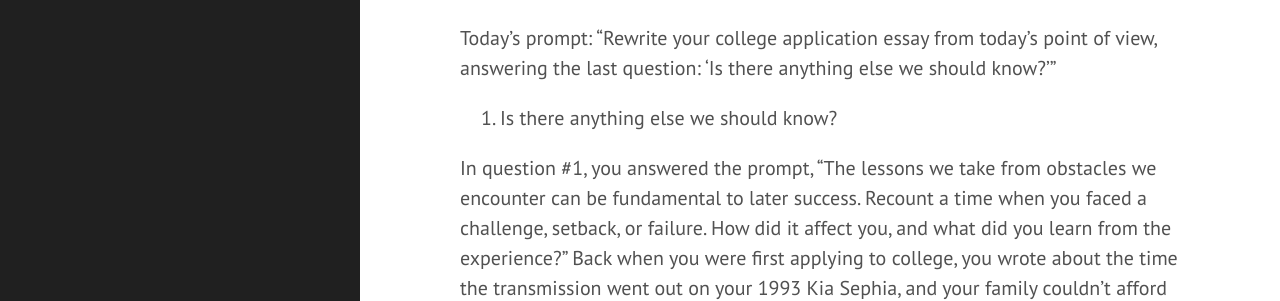
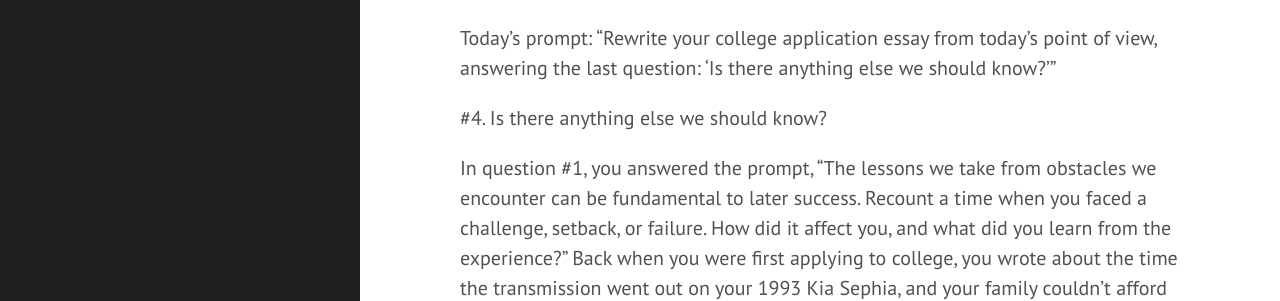
Before and after one commit to LoraV/LoraV.github.io, a Jekyll site: the page built from _posts/2019-07-27-college-application.markdown, in a window 1280 px wide and 900 px high. Shown: the part 157-458 px from the top of the window. Built offline with Jekyll 4.4.1, drawn with Linux system fonts in a browser that asks for light colours.

Commit message:
college essay post

```diff
--- a/_posts/2019-07-27-college-application.markdown
+++ b/_posts/2019-07-27-college-application.markdown
@@ -6,7 +6,7 @@ categories: death scenes
 ---
 Today's prompt: "Rewrite your college application essay from today's point of view, answering the last question: 'Is there anything else we should know?'"
 
-4. Is there anything else we should know?
+#4. Is there anything else we should know?
 
 In question #1, you answered the prompt, "The lessons we take from obstacles we encounter can be fundamental to later success. Recount a time when you faced a challenge, setback, or failure. How did it affect you, and what did you learn from the experience?" Back when you were first applying to college, you wrote about the time the transmission went out on your 1993 Kia Sephia, and your family couldn't afford to fix it right away. Your parents' work schedules didn't allow for them to take you to and from school and your part time job. You bummed rides from friends and flipped burgers until you'd saved up enough money for the repairs. You think you said something about empathizing with families who were even less well off than yours, who couldn't afford to buy their high school kids a car, however shitty that car might be.
 
```
